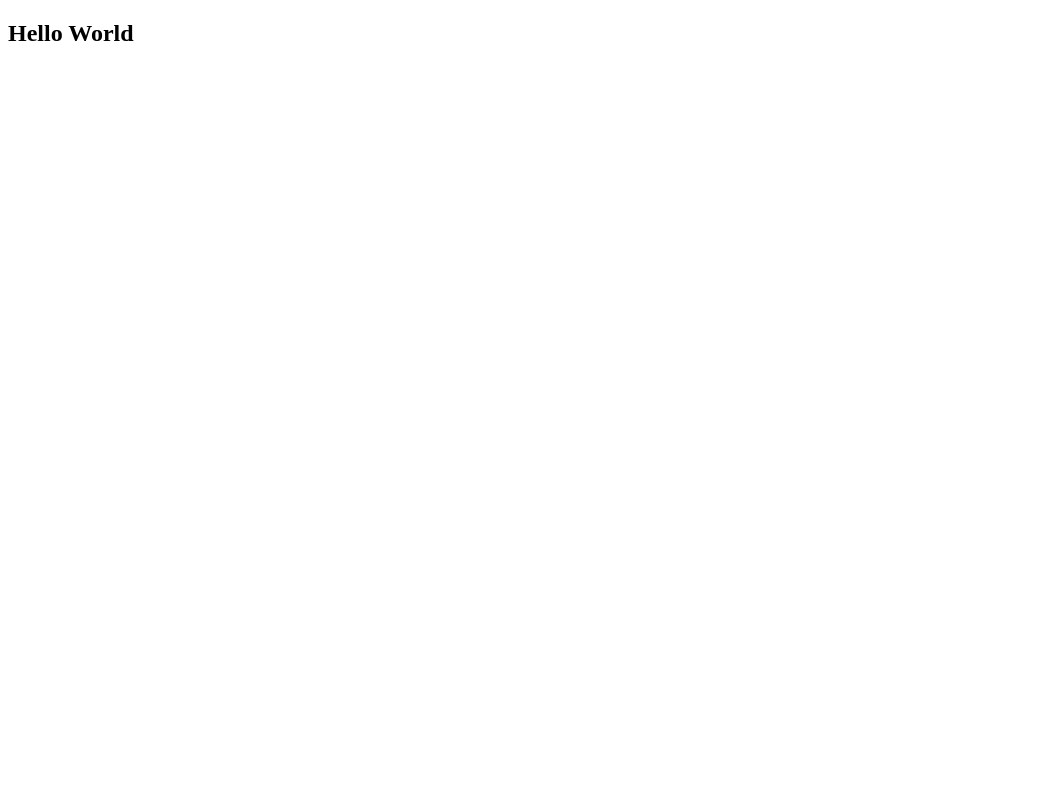
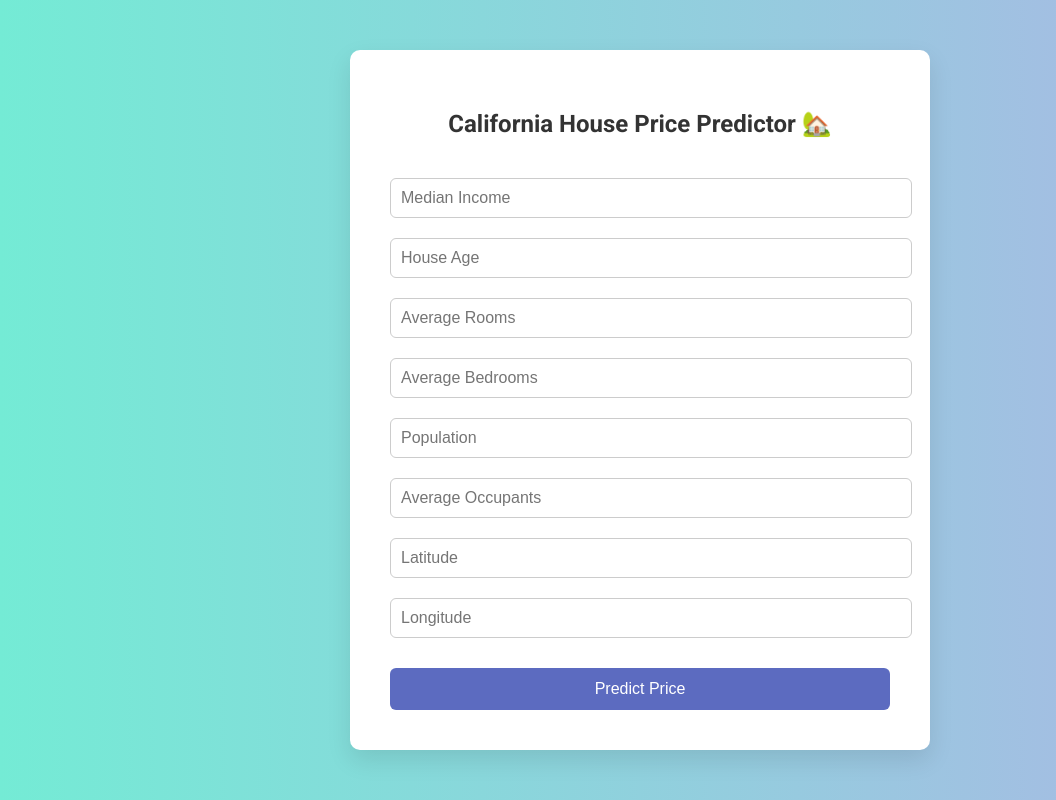
Before and after one commit to anshu1016/California_House_Prediction, a Flask app: page / in a window 1280 px wide. Before the commit the part shown is almost empty. Shown: the whole page, without its empty margins (0-1056 px from the left). Run offline with Flask 3, Linux system fonts and the light colour scheme; parts of the project's set-up code (start-up, migrations or seed data) failed here and were passed over.

Commit message:
UI Done finally

```diff
--- a/app.py
+++ b/app.py
@@ -1,44 +1,45 @@
 import pickle
-import os
 import numpy as np
-import pandas as pd
-from flask import Flask,redirect,url_for,render_template,request,jsonify
+from flask import Flask, request, render_template, jsonify
 
+app = Flask(__name__)
 
-app=Flask(__name__)
-scalar=pickle.load(open('scaling.pkl','rb'))
-regmodel = pickle.load(open('regressionModel.pkl','rb'))
+# Load scaler and model
+scalar = pickle.load(open('scaling.pkl', 'rb'))
+regmodel = pickle.load(open('regressionModel.pkl', 'rb'))
 
-
-@app.route('/',methods=['GET','POST'])
+# Home route
+@app.route('/', methods=['GET'])
 def home():
-    if request.method=='POST':
-        # Handle POST Request here
-        return render_template('index.html')
     return render_template('index.html')
 
+# Predict from form
+@app.route('/predict', methods=['POST'])
+def predict():
+    try:
+        form_data = request.form.to_dict()
+        features = ['MedInc', 'HouseAge', 'AveRooms', 'AveBedrms', 'Population', 'AveOccup', 'Latitude', 'Longitude']
+        data = [float(form_data[feature]) for feature in features]
+        final_input = scalar.transform(np.array(data).reshape(1, -1))
+        output = regmodel.predict(final_input)[0]
+        return render_template('index.html', prediction_text=f'The house price prediction is ${output:.2f}')
+    except Exception as e:
+        return render_template('index.html', prediction_text=f'Error: {str(e)}')
+
+# Predict from API
 @app.route('/predict_api', methods=['POST'])
-def predict_Api():
-    data = request.json['data']
-    print(data)
+def predict_api():
+    if request.json is None or 'data' not in request.json:
+        return jsonify({'error': 'Invalid input. Expecting JSON with a "data" key.'}), 400
 
-    # Convert input to numpy array
-    input_array = np.array(list(data.values())).reshape(1, -1)
-
-    # Apply scaling
-    new_data = scalar.transform(input_array)
-
-    # Predict
-    output = regmodel.predict(new_data)
-
-    # Convert to native float and return as JSON
-    return jsonify({'prediction': float(output[0])})
-
-
-
-
-
+    try:
+        data = request.json['data']
+        input_array = np.array(list(data.values())).reshape(1, -1)
+        transformed = scalar.transform(input_array)
+        output = regmodel.predict(transformed)[0]
+        return jsonify({'prediction': float(output)})
+    except Exception as e:
+        return jsonify({'error': str(e)}), 500
 
 if __name__ == '__main__':
-    #DEBUG is SET to TRUE. CHANGE FOR PROD
-    app.run(port=5000,debug=True)
+    app.run(debug=True)
--- a/templates/index.html
+++ b/templates/index.html
@@ -4,13 +4,87 @@
 <head>
     <meta charset="UTF-8">
     <meta name="viewport" content="width=device-width, initial-scale=1.0">
-    <title>Flask App</title>
+    <title>California House Price Predictor</title>
+    <link href="https://fonts.googleapis.com/css2?family=Roboto:wght@400;700&display=swap" rel="stylesheet">
+    <style>
+        body {
+            font-family: 'Roboto', sans-serif;
+            background: linear-gradient(to right, #74ebd5, #acb6e5);
+            margin: 0;
+            padding: 0;
+            display: flex;
+            align-items: center;
+            justify-content: center;
+            height: 100vh;
+        }
+
+        .container {
+            background-color: white;
+            padding: 40px;
+            border-radius: 10px;
+            box-shadow: 0 10px 25px rgba(0, 0, 0, 0.1);
+            width: 100%;
+            max-width: 500px;
+        }
+
+        h2 {
+            text-align: center;
+            margin-bottom: 30px;
+            color: #333;
+        }
+
+        input[type="number"] {
+            width: 100%;
+            padding: 10px;
+            margin: 10px 0;
+            border: 1px solid #ccc;
+            border-radius: 6px;
+            font-size: 16px;
+        }
+
+        button {
+            background-color: #5c6bc0;
+            color: white;
+            border: none;
+            padding: 12px;
+            border-radius: 6px;
+            font-size: 16px;
+            cursor: pointer;
+            width: 100%;
+            margin-top: 20px;
+        }
+
+        button:hover {
+            background-color: #3949ab;
+        }
+
+        .result {
+            margin-top: 20px;
+            font-size: 18px;
+            text-align: center;
+            color: #222;
+        }
+    </style>
 </head>
 
 <body>
-    <h2>
-        Hello World
-    </h2>
+    <div class="container">
+        <h2>California House Price Predictor 🏡</h2>
+        <form action="/predict" method="POST">
+            <input type="number" step="any" name="MedInc" placeholder="Median Income" required>
+            <input type="number" step="any" name="HouseAge" placeholder="House Age" required>
+            <input type="number" step="any" name="AveRooms" placeholder="Average Rooms" required>
+            <input type="number" step="any" name="AveBedrms" placeholder="Average Bedrooms" required>
+            <input type="number" step="any" name="Population" placeholder="Population" required>
+            <input type="number" step="any" name="AveOccup" placeholder="Average Occupants" required>
+            <input type="number" step="any" name="Latitude" placeholder="Latitude" required>
+            <input type="number" step="any" name="Longitude" placeholder="Longitude" required>
+            <button type="submit">Predict Price</button>
+        </form>
+        {% if prediction_text %}
+        <div class="result">{{ prediction_text }}</div>
+        {% endif %}
+    </div>
 </body>
 
 </html>
```
